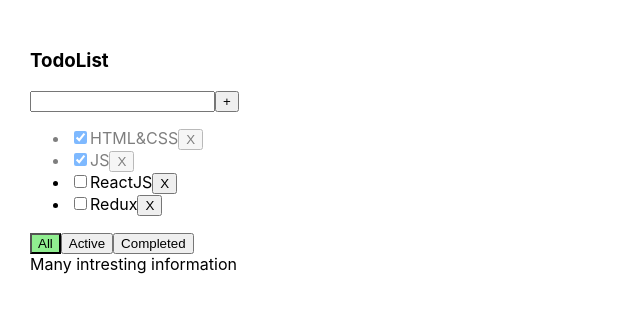
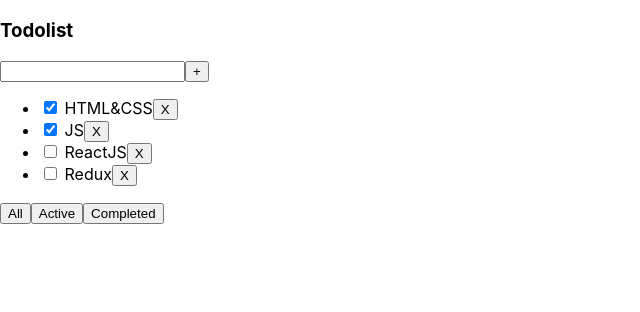
Before and after one commit to kdobrovolsky/todolistDraft, a React (Vite) app: page / in a window 1280 px wide. Shown: the top 312 px of the page, without its empty margins (0-640 px from the left). Built offline with nearby package versions, Linux system fonts and the light colour scheme.

Commit message:
Added function deleteTasks and method map taskId

```diff
--- a/src/App.tsx
+++ b/src/App.tsx
@@ -1,60 +1,28 @@
-import { useState } from "react";
-import "./App.css";
-import { Task, TodoListItem } from "./components/TodoListItem";
-import { v1 } from "uuid";
+import { useState } from "react"
+import { Task, TodolistItem } from "./components/TodoListItem"
 
-export type FilterValues = "all" | "active" | "completed";
 
-function App() {
-  let [tasks, setTasks] = useState<Task[]>([
-    { id: v1(), title: "HTML&CSS", isDone: true },
-    { id: v1(), title: "JS", isDone: true },
-    { id: v1(), title: "ReactJS", isDone: false },
-    { id: v1(), title: "Redux", isDone: false },
-  ]);
-  const [filter, setFilter] = useState<FilterValues>("all");
+export const App = () => {
+  let [tasks,setTasks] =useState<Task[]>([
+    { id: 1, title: 'HTML&CSS', isDone: true },
+    { id: 2, title: 'JS', isDone: true },
+    { id: 3, title: 'ReactJS', isDone: false },
+    { id: 4, title: 'Redux', isDone: false },
+  ])
 
-  let filteredTasks = tasks;
-  {filter === "active"? (filteredTasks = tasks.filter((task) => task.isDone)): "";}
-  {filter === "completed"? (filteredTasks = tasks.filter((task) => !task.isDone)): "";}
-  //фильтрация таски
-  const changeFilter = (filter: FilterValues) => {
-    setFilter(filter);
-  };
-  // удаление таски
-  const deleteTasks = (taskId: string) => {
-    tasks = tasks.filter((task) => {
-      return task.id !== taskId;
-    });
-    setTasks(tasks);
-  };
-
-  const createTasks = (title: string) => {
-    const newTask = { id: v1(), title: title, isDone: false }
-    const newTasks = [newTask,...tasks]
-    setTasks(newTasks)
+  //удаление таски
+  const deleteTasks = (taskId: number) => {
+    const deleteTasks = tasks.filter(t => t.id !== taskId)
+    setTasks(deleteTasks)
   }
 
-  const changeTaskStatus = (taskId:string, isDone: boolean) => {
-    const task = tasks.find(t=> t.id === taskId)
-    if(task){
-      task.isDone = isDone
-      setTasks([...tasks])
-    }
-  }
 
-  return (
-    <div className="app">
-      <TodoListItem
-        title={"TodoList"}
-        tasks={filteredTasks}
-        deleteTasks={deleteTasks}
-        changeFilter={changeFilter}
-        createTasks={createTasks}
-        changeTaskStatus={changeTaskStatus}
-        filter={filter}     />
-    </div>
-  );
+  return(
+<TodolistItem
+title="Todolist"
+tasks={tasks}
+deleteTasks={deleteTasks}
+/>
+
+  )
 }
-
-export default App;
--- a/src/components/TodoListItem.tsx
+++ b/src/components/TodoListItem.tsx
@@ -1,102 +1,42 @@
-import { ChangeEvent, KeyboardEvent, useState } from "react";
-import { FilterValues } from "../App";
-import { Button } from "./Button";
+import { Button } from "./Button"
 
 export type Task = {
-  id: string;
-  title: string;
-  isDone: boolean;
-};
+  id: number
+  title: string
+  isDone: boolean
+}
 
-type TodolistPropsType = {
+type TodolistProps = {
   title: string
   tasks: Task[]
-  filter: FilterValues
-  deleteTasks: (taskId: string) => void
-  changeFilter: (filted: FilterValues) => void
-  createTasks: (title: string) => void
-  changeTaskStatus: (taskId:string, isDone: boolean) => void
-};
+  deleteTasks: (taskId: number)=>void
+}
 
-export const TodoListItem = ({
-  title,
-  tasks,
-  filter,
-  deleteTasks,
-  changeFilter,
-  createTasks,
-  changeTaskStatus,
-}: TodolistPropsType) => {
-  const [taskTitle, setTaskTitle] = useState("");
-  const [error, setError] = useState<string|null>(null)
-
-
-  const createTaskHandler = () => {
-    const trimmedTitle = taskTitle.trim()
-  if(trimmedTitle.trim() !== ''){
-    createTasks(trimmedTitle);
-    setTaskTitle("");
-}else{
-  setError('Title is requared')
-}
-  };
-
-
-  const onChangeTaskTitleHandler = (event: ChangeEvent<HTMLInputElement>) => {
-    setTaskTitle(event.currentTarget.value);
-    setError(null)
-  };
-
-  //Функция отправки таски оп нажатию enter
-  const onKeyDownHandler = (event: KeyboardEvent<HTMLInputElement>) =>
-    event.key === "Enter" ? createTaskHandler() : "";
-
+export const TodolistItem = ({title,tasks,deleteTasks}:TodolistProps) => {
   return (
       <div>
         <h3>{title}</h3>
         <div>
-        <input
-        className={error?'error':''}
-          value={taskTitle}
-          onChange={onChangeTaskTitleHandler}
-          onKeyDown={onKeyDownHandler}
-        />
-        <Button title={"+"} onClick={createTaskHandler} />
-        {error && <div className={'error-message'}>{error}</div>}
+          <input/>
+          <Button title="+"/>
         </div>
         {tasks.length === 0 ? (
-        <p>No tasks</p>
-      ) : (
+           <p>No tasts</p>
+        ):(
         <ul>
-          {tasks.map((task) => {
-            const deleteTaskHandler = ()=>{
-                deleteTasks(task.id)
-            }
-
-            const onChangeTaskStatusHandler = (e:ChangeEvent<HTMLInputElement>) => {
-                const newTaskValue = e.currentTarget.checked
-                changeTaskStatus(task.id, newTaskValue)
-            }
-            return (
-              <li key={task.id} className={task.isDone?'is-done':''}>
-                <input type="checkbox" checked={task.isDone} onChange={onChangeTaskStatusHandler}/>
-                <span>{task.title}</span>
-                <Button
-                  title={"X"}
-                  onClick={deleteTaskHandler}
-                />
+          {tasks.map(task => (
+          <li key={task.id}>
+            <input type="checkbox" checked={task.isDone}/> <span>{task.title}</span>
+            <Button title="X" onClick={()=>deleteTasks(task.id)}/>
           </li>
-            );})}
+          ))}
         </ul>
          )}
         <div>
-        <Button className={filter === 'all'? 'active-filter': ''} title={"All"} onClick={() => changeFilter("all")} />
-        <Button className={filter === 'active'? 'active-filter': ''} title={"Active"} onClick={() => changeFilter("active")} />
-        <Button className={filter === 'completed'? 'active-filter': ''} title={"Completed"} onClick={() => changeFilter("completed")} />
-        <div>
-         <div>Many intresting information</div>
+        <Button title="All"/>
+        <Button title="Active"/>
+        <Button title="Completed"/>
         </div>
       </div>
-    </div>
-  );
-};
+  )
+}
--- a/src/main.tsx
+++ b/src/main.tsx
@@ -1,5 +1,5 @@
 import { createRoot } from 'react-dom/client'
 import './index.css'
-import App from './App'
+import {App} from './App'
 
 createRoot(document.getElementById('root')!).render(<App />)
```
Lines whose indentation alone changed are shown as unchanged.
